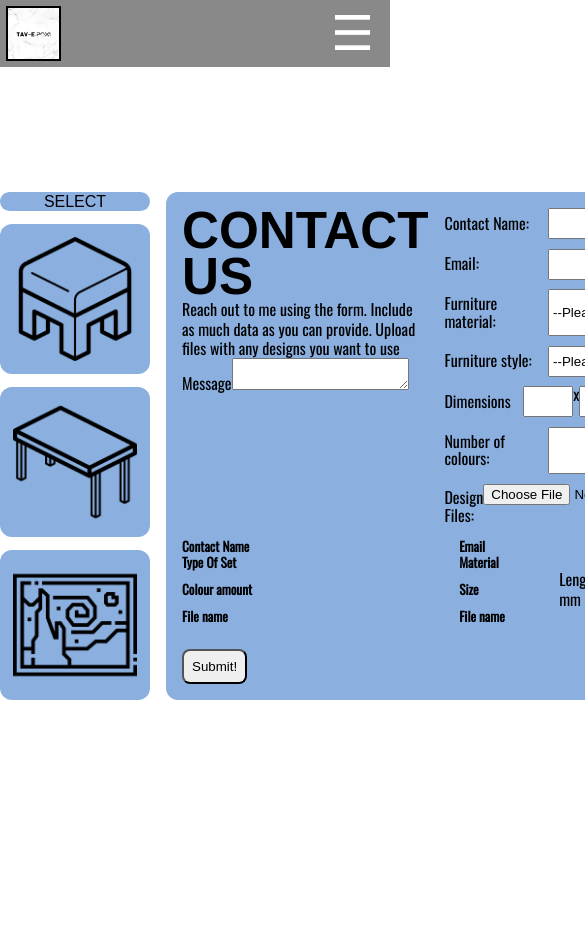
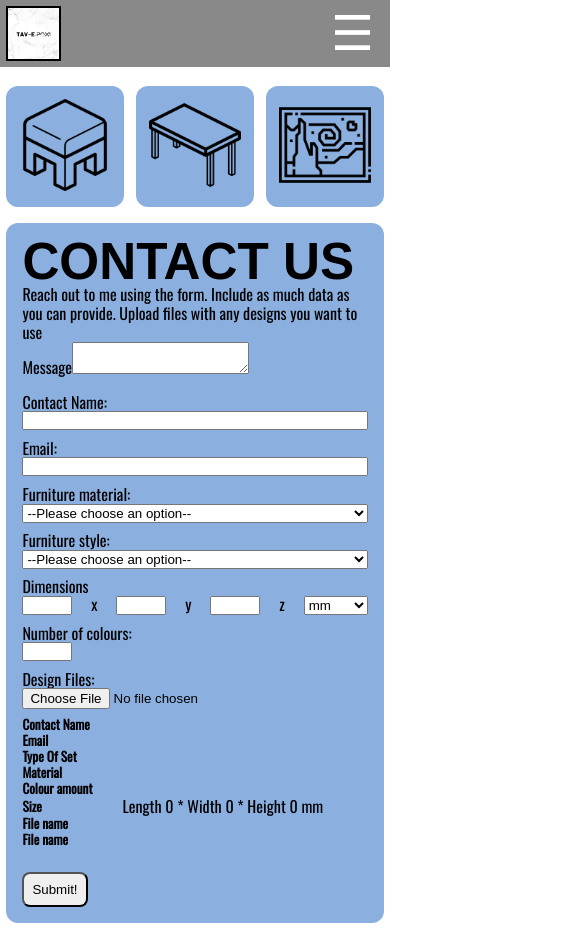
Before and after one commit to webdesignsbytom/tavy_epoxy, a React (Create React App) app in the folder client/: page /contact in a window 390 px wide. Shown: the top 929 px of the page, 585 px wide, since content can reach past the window. Before the commit the page ends 844 px from the top, so only its background shows below. Built offline with nearby package versions, Linux system fonts and the light colour scheme; a web font is replaced by a local one.

Commit message:
contact way improved

```diff
--- a/client/src/pages/contact/Contact.jsx
+++ b/client/src/pages/contact/Contact.jsx
@@ -1,6 +1,5 @@
 import React from 'react'
 import ContactForm from './contactForm/ContactForm'
-import './contact.css'
 import Nav from '../../components/nav/Nav'
 function Contact() {
   return (
--- a/client/src/pages/contact/contactForm/ContactForm.jsx
+++ b/client/src/pages/contact/contactForm/ContactForm.jsx
@@ -1,11 +1,12 @@
 import React from 'react';
 import { useState } from 'react';
-import './contactForm.css';
 import { formDefaultData, classInitValues } from '../../../utils/FormData';
+// Icons
 import CoffeeTable from '../../../assets/images/pouf.png';
 import TableIcon from '../../../assets/images/table.png';
 import PaintBrush from '../../../assets/images/starry-night.png';
-import PantoneWheel from '../../../assets/images/pantone.png';
+// Styles
+import './contactForm.css';
 
 function ContactForm() {
   const [formData, setFormData] = useState(formDefaultData);
--- a/client/src/pages/contact/contactForm/contactForm.css
+++ b/client/src/pages/contact/contactForm/contactForm.css
@@ -155,8 +155,6 @@ input[tpye='file'] {
   font-family: 'Kodchasan', sans-serif;
 }
 
-.btn__container {
-}
 input[type='submit'] {
   padding: 0.5rem;
   border-radius: 8px;
@@ -167,12 +165,54 @@ input[type='submit'] {
   padding: 0.6rem 1rem;
   width: 200px;
 }
-/* Media Queries (MEDIUM DEVICES)
 
-@media screen and (max-width: 824px) {
-    .contact__form {
-        width: 95%;
+@media screen and (max-width: 1200px) {
+  .main__title {
+    font-size: 3rem;
+  }
+}
 
+@media screen and (max-width: 600px) {
+  .contact__form {
+    display: grid;
+    grid-template-columns: 1fr;
+    grid-auto-flow: row;
+    width: 100%;
+    padding: 0.4rem;
+    margin-top: 5rem;
+  }
 
-      }
-} */
+  .upper__container {
+    display: grid;
+    grid-auto-flow: row;
+  }
+
+  .order__options {
+    display: grid;
+    grid-template-columns: 1fr 1fr 1fr;
+  }
+
+  .misc__title {
+    display: none;
+  }
+
+  .upper__container {
+    grid-template-columns: 1fr;
+    grid-auto-flow: row;
+  }
+
+  .response__data {
+    grid-template-columns: 1fr;
+    grid-auto-flow: row;
+  }
+
+  .form__grid__container {
+    grid-template-columns: 1fr;
+    grid-auto-flow: row;
+  }
+
+  .table__sq {
+    width: auto;
+    height: auto;
+  }
+}
```
Also changed, not shown: client/src/pages/contact/contact.css (deleted).
